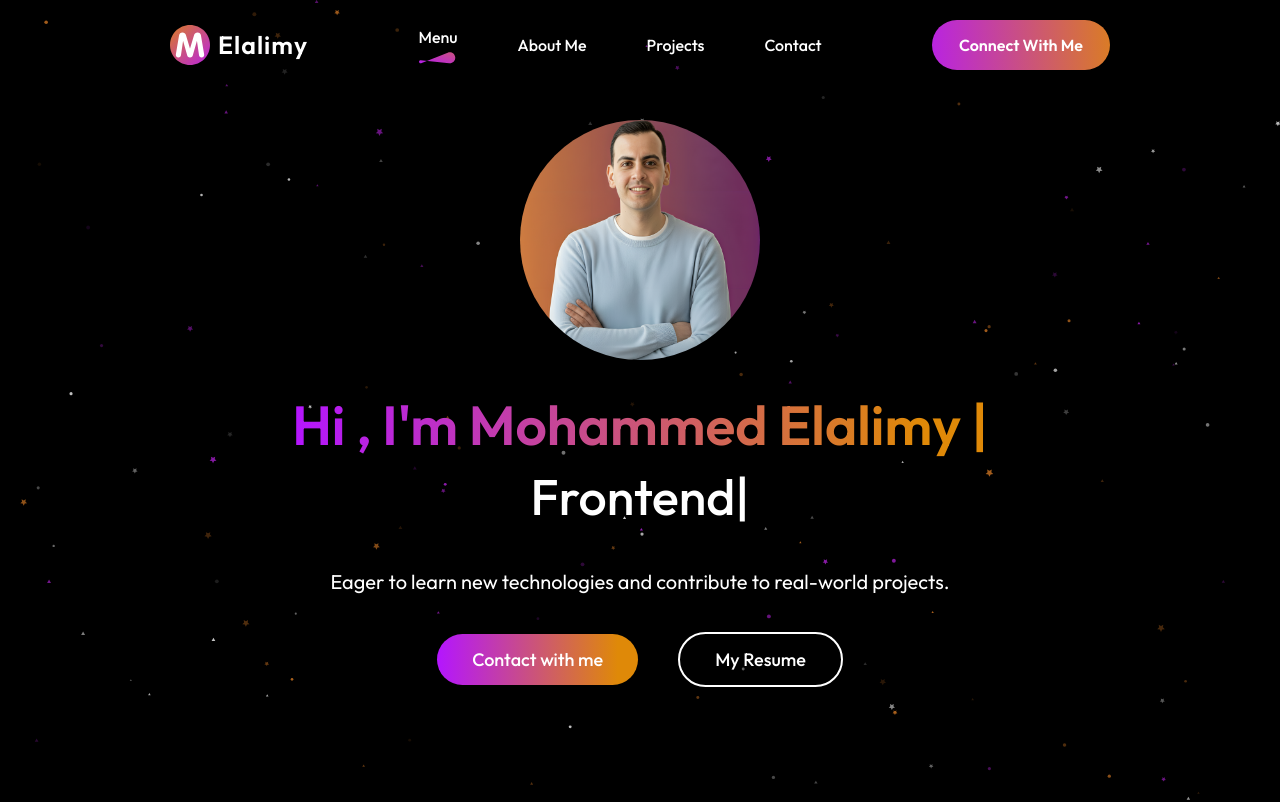
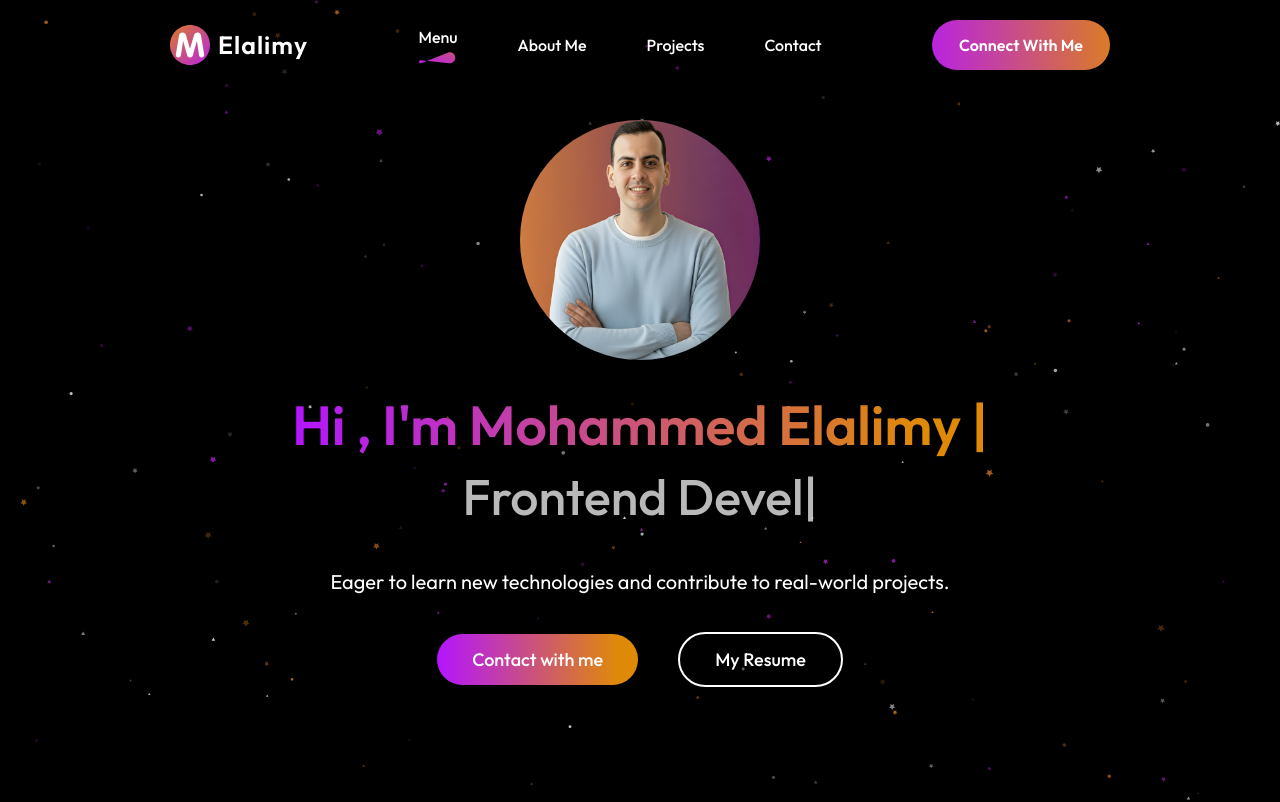
Before and after one commit to mohammedmelalimy/MoDev-portfolio, a React (Vite) app: page / in a window 1280 px wide. Shown: the top 802 px of the page. Built offline with nearby package versions, Linux system fonts and the light colour scheme.

Commit message:
update buttons gradiant

```diff
--- a/src/Components/Contact/contact.css
+++ b/src/Components/Contact/contact.css
@@ -118,6 +118,7 @@
 
 .contact-submit:hover{
     transform: scale(1.08);
+    background: linear-gradient(rgb(156, 69, 196) 100%);
 }
 
 /* ---------- Tablet ---------- */
--- a/src/Components/Hero/Hero.css
+++ b/src/Components/Hero/Hero.css
@@ -31,7 +31,7 @@
 
 .hero h1 .typed {
     font-size: 50px;
-    color: #fff;
+    color: #f8f8f8be;
     display: inline-block;
     min-width: 300px;
     font-weight: 500;
@@ -66,6 +66,7 @@
 .hero-action .hero-connect:hover {
     transform: scale(1.05);
     border: 2px solid rgb(255, 255, 255);
+    background: linear-gradient(rgb(156, 69, 196) 100%);
 }
 
 .hero-action .hero-resume {
--- a/src/Components/Hero/Hero.jsx
+++ b/src/Components/Hero/Hero.jsx
@@ -12,10 +12,11 @@ const Hero = () => {
                   <ReactTyped
                     className="typed"
                     strings={[" Frontend Developer","MERN Stack Developer", "React Developer"]}
-                    typeSpeed={160}
-                    backSpeed={130}
+                    typeSpeed={200}
+                    backSpeed={100}
                     showCursor={true}
-                    loop
+                    startWhenVisible
+                    // loop
                   />
                 </h1>
                 <p>Eager to learn new technologies and contribute to real-world projects. </p>
--- a/src/Components/Navbar/Navbar.css
+++ b/src/Components/Navbar/Navbar.css
@@ -50,6 +50,7 @@
 .nav-connect:hover {
     transform: scale(1.05);
     box-shadow: 0 8px 20px rgba(0,0,0,0.2);
+    background: linear-gradient(rgb(156, 69, 196) 100%);
 }
 
 .nav-menu li {
```
